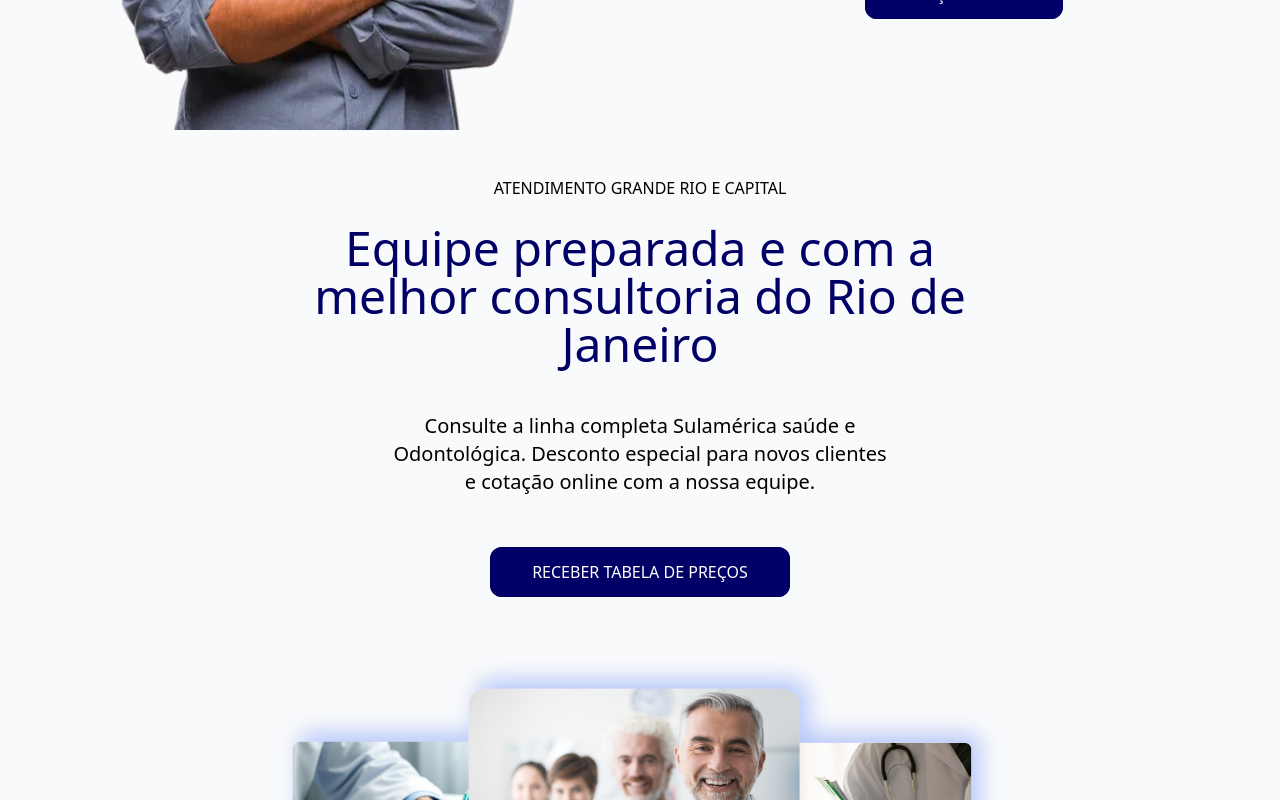
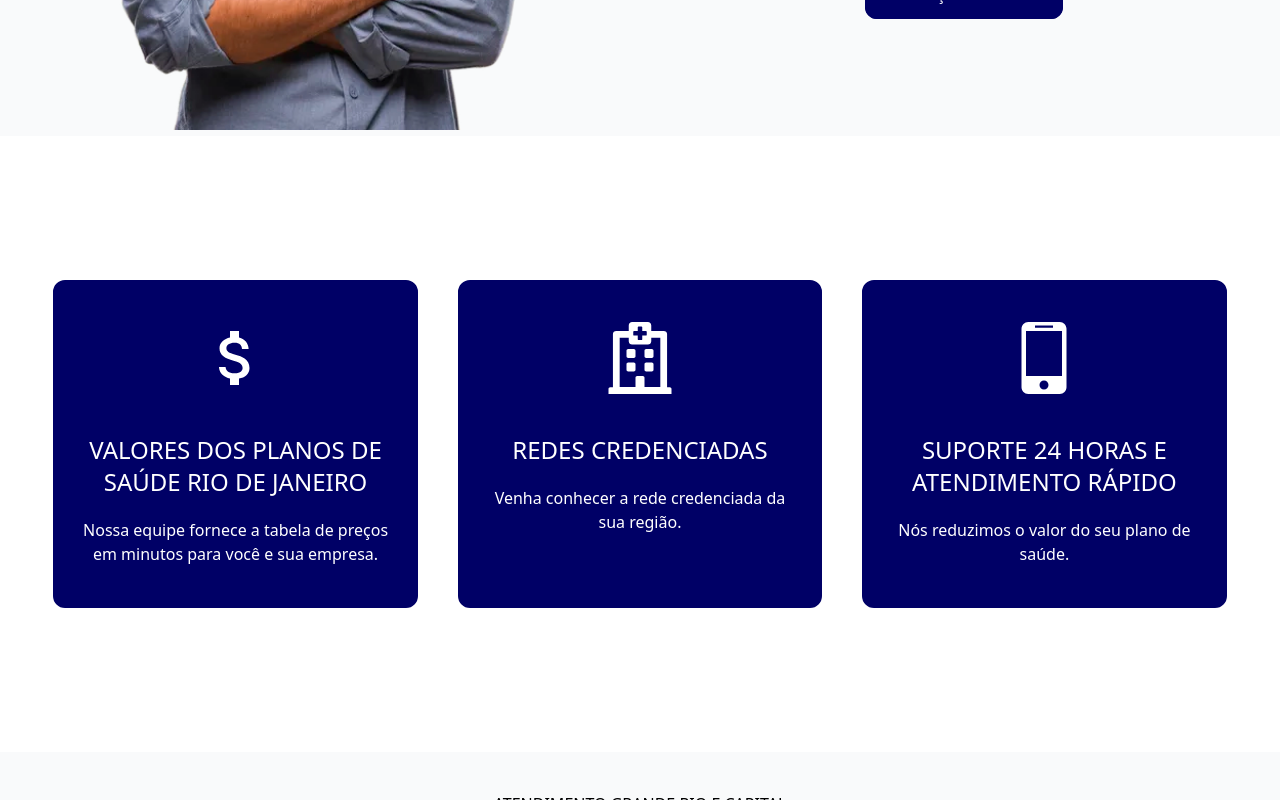
Before and after one commit to Grupo-Hp/plano-sulamerica, a Next.js app: page / in a window 1280 px wide. Shown: the part 820-1620 px from the top of the page. Built offline with nearby package versions, Linux system fonts and the light colour scheme; no server answers.

Commit message:
cards configurados

```diff
--- /dev/null
+++ b/components/Cards.jsx
@@ -0,0 +1,31 @@
+import { ImMobile } from "react-icons/im";
+import { FaRegHospital } from "react-icons/fa";
+import { MdAttachMoney } from "react-icons/md";
+
+function Card(props) {
+
+    return (
+        <div className="col-span-3 lg:col-span-1 px-5 border-2 border-primary rounded-xl bg-primary text-white py-10">
+            <div className="grid grid-cols-4">
+                <div className="text-7xl justify-center mb-10 col-span-1 md:col-span-4 flex items-center">{props.icon}</div>
+                <div className="text-center col-span-3 md:col-span-4">
+                    <h1 className="text-xl font-medium md:text-2xl uppercase mb-5">{props.title}</h1>
+                    <p>{props.info}</p>
+                </div>
+            </div>
+        </div>
+    )
+}
+
+export default function Cards(props) {
+    return (
+        <div className="grid grid-cols-3 gap-x-10 gap-y-4 w-11/12 2xl:w-9/12 mx-auto py-10 lg:py-36">
+            <Card icon={<MdAttachMoney />} title='valores dos planos de saúde rio de janeiro' info='Nossa equipe fornece a tabela de preços em minutos para você e sua empresa.' />
+
+            <Card icon={<FaRegHospital />} title='redes credenciadas' info='Venha conhecer a rede credenciada da sua região.' />
+
+            <Card icon={<ImMobile />} title='suporte 24 horas e atendimento rápido' info='Nós reduzimos o valor do seu plano de saúde.' />
+
+        </div>
+    )
+}
--- a/pages/index.jsx
+++ b/pages/index.jsx
@@ -7,6 +7,7 @@ import Info2 from '../components/Info2'
 import Info1 from '../components/Info1'
 import Nav from '../components/Nav'
 import Info4 from '../components/Info4'
+import Cards from '../components/Cards'
 
 export default function Home() {
   return(
@@ -14,6 +15,7 @@ export default function Home() {
       <Nav />
       <Info4 />
       <Info1 />
+      <Cards />
       <Info2 />
       <Info3 />
       <Faixa />
```
